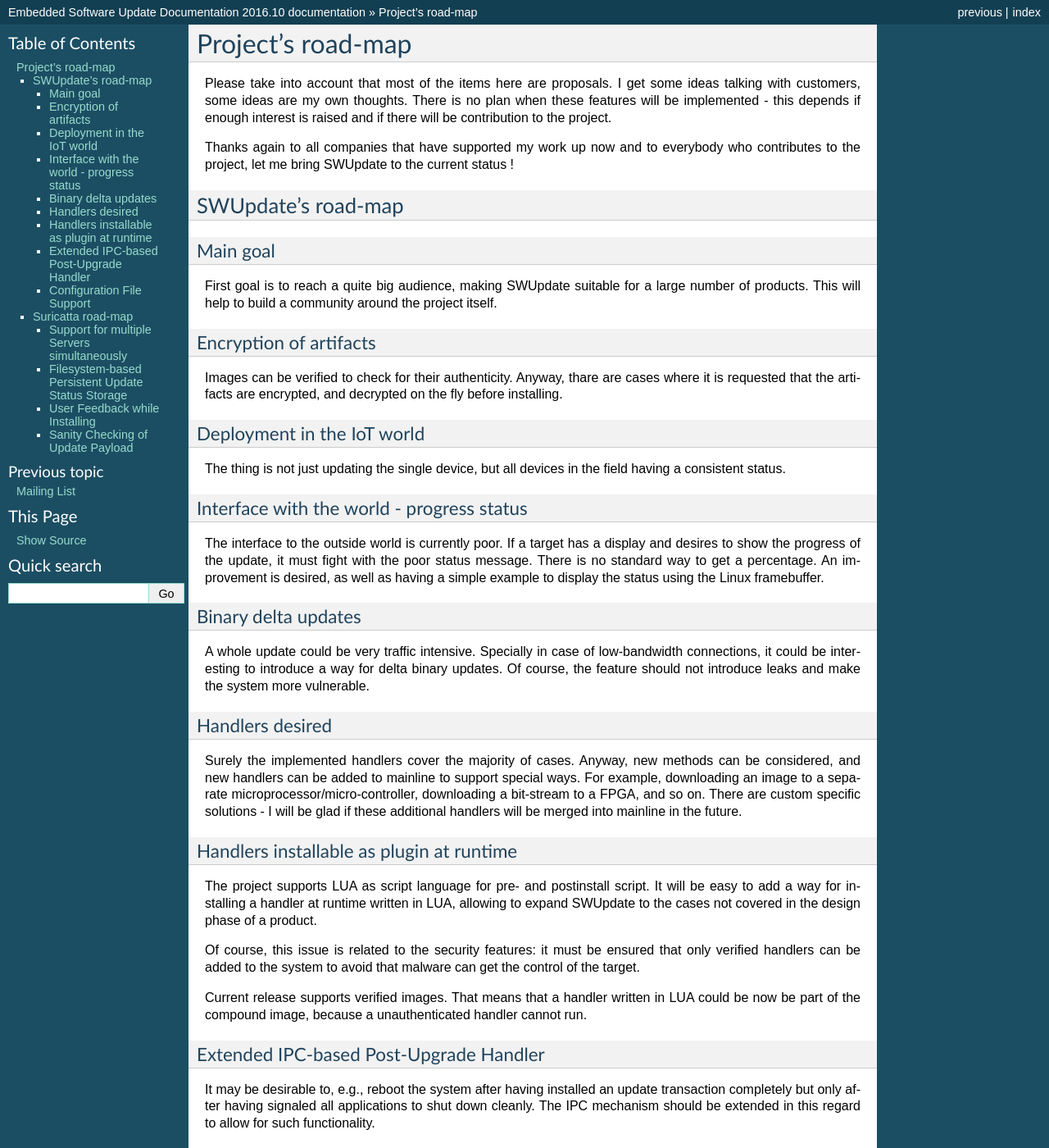
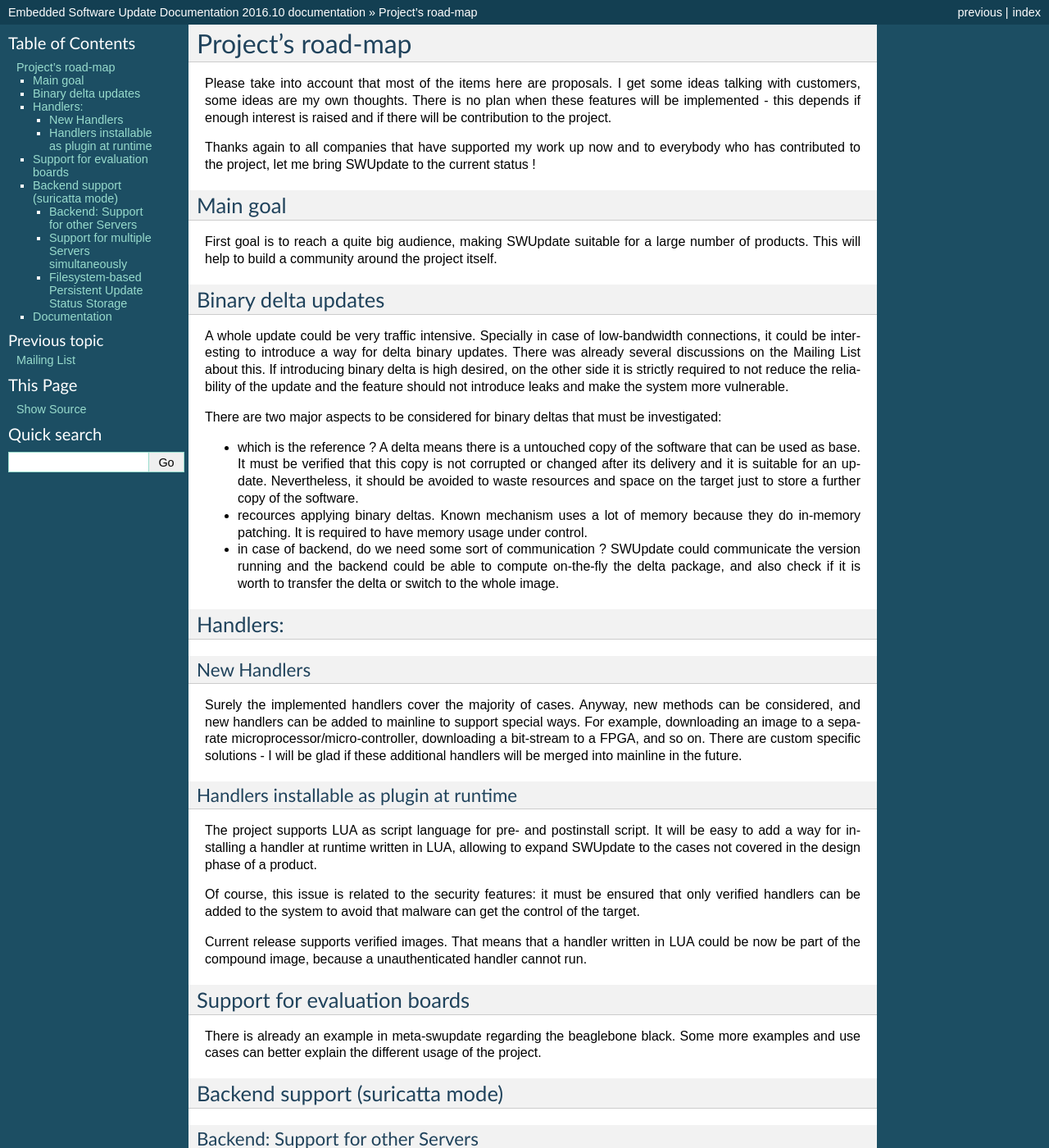
Before and after one commit to sbabic/swupdate, a Sphinx documentation site: the page built from doc/source/roadmap.rst, in a window 1280 px wide and 1400 px high. Shown: the whole window at 82% size. Built offline with Sphinx 7.4.7, drawn with Linux system fonts in a browser that asks for light colours; formulas are drawn with MathJax 3; some of the changed text lies outside the part shown.

Commit message:
doc: roadmap for future releases
Signed-off-by: Stefano Babic <sbabic@denx.de>

```diff
--- a/doc/source/roadmap.rst
+++ b/doc/source/roadmap.rst
@@ -1,6 +1,6 @@
-=============================================
+==================
 Project's road-map
-=============================================
+==================
 
 Please take into account that most of the items here are proposals.
 I get some ideas talking with customers, some ideas are my own thoughts.
@@ -8,53 +8,52 @@
 if enough interest is raised and if there will be contribution to the project.
 
 Thanks again to all companies that have supported my work up now and to
-everybody who contributes to the project, let me bring SWUpdate
+everybody who has contributed to the project, let me bring SWUpdate
 to the current status !
 
-SWUpdate's road-map
-===================
 
 Main goal
----------
+=========
 
 First goal is to reach a quite big audience, making
 SWUpdate suitable for a large number of products.
 This will help to build a community around the project
 itself.
 
-Encryption of artifacts
------------------------
-
-Images can be verified to check for their authenticity. Anyway,
-thare are cases where it is requested that the artifacts are
-encrypted, and decrypted on the fly before installing.
-
-Deployment in the IoT world
----------------------------
-
-The thing is not just updating the single device, but all
-devices in the field having a consistent status.
-
-Interface with the world - progress status
-------------------------------------------
-
-The interface to the outside world is currently poor. If a target
-has a display and desires to show the progress of the update,
-it must fight with the poor status message. There is no standard way to
-get a percentage.
-An improvement is desired, as well as having a simple example to
-display the status using the Linux framebuffer.
-
 Binary delta updates
---------------------
+====================
 
 A whole update could be very traffic intensive. Specially in case
 of low-bandwidth connections, it could be interesting to introduce
-a way for delta binary updates. Of course, the feature should not
-introduce leaks and make the system more vulnerable.
+a way for delta binary updates.
+There was already several discussions on the Mailing List about
+this. If introducing binary delta is high desired, on the other side
+it is strictly required to not reduce the reliability of the update
+and the feature should not introduce leaks and make the system
+more vulnerable.
 
-Handlers desired
-----------------
+There are two major aspects to be considered for binary deltas
+that must be investigated:
+
+- which is the reference ? A delta means there is a untouched copy
+  of the software that can be used as base. It must be verified
+  that this copy is not corrupted or changed after its delivery
+  and it is suitable for an update. Nevertheless, it should be
+  avoided to waste resources and space on the target just to store
+  a further copy of the software.
+- recources applying binary deltas. Known mechanism uses a lot of
+  memory because they do in-memory patching. It is required to have
+  memory usage under control.
+- in case of backend, do we need some sort of communication ?
+  SWUpdate could communicate the version running and the backend could
+  be able to compute on-the-fly the delta package, and also check
+  if it is worth to transfer the delta or switch to the whole image.
+
+Handlers:
+=========
+
+New Handlers
+------------
 
 Surely the implemented handlers cover the majority of cases. Anyway,
 new methods can be considered, and new handlers can be added to mainline
@@ -80,22 +79,26 @@
 written in LUA could be now be part of the compound image, because
 a unauthenticated handler cannot run.
 
-Extended IPC-based Post-Upgrade Handler
----------------------------------------
+Support for evaluation boards
+=============================
 
-It may be desirable to, e.g., reboot the system after having installed
-an update transaction completely but only after having signaled all
-applications to shut down cleanly. The IPC mechanism should be extended
-in this regard to allow for such functionality.
+There is already an example in meta-swupdate regarding
+the beaglebone black. Some more examples and use cases
+can better explain the different usage of the project.
 
-Configuration File Support
---------------------------
+Backend support (suricatta mode)
+================================
 
-As the number of command-line parameters is growing, support for reading
-the run-time configuration from a configuration file should be supported.
+Backend: Support for other Servers
+----------------------------------
 
-Suricatta road-map
-==================
+SWUpdate supports Hawkbit, but SWUpdate is unaware about which
+backend is used. Further connectors can be implemented to connect to
+other type of backend solutions.
+
+It is surely desired to have SWUpdate compatible with the most
+deployment system, and any user project can decide which is their
+backend solution.
 
 Support for multiple Servers simultaneously
 -------------------------------------------
@@ -117,28 +120,7 @@
 .. _grub:   https://www.gnu.org/software/grub/
 .. _U-Boot: http://www.denx.de/wiki/U-Boot/
 
-User Feedback while Installing
-------------------------------
+Documentation
+=============
 
-Currently, there's no concurrent feedback reported to the user while
-SWUpdate is installing the update payload. Hence, if the update payload
-is large, it is hard to tell from the outside whether the update is
-still in progress or, e.g., the system has halted. Therefore, a second
-thread may report the current update status on a regular basis, e.g.,
-every 10 seconds, to the server in order to assert the user the update
-is still running.
-
-Sanity Checking of Update Payload
----------------------------------
-
-Currently, suricatta hands over the update payload to SWUpdate and
-awaits its installation result. Suricatta has no means to inspect the
-payload, e.g., for a misconfiguration resulting in overwriting the
-currently used root file system partition, rendering the system broken.
-SWUpdate's IPC mechanism may be extended to report (meta-)data about
-a to be installed update payload such as the target partition. Only if
-this information is ACK'd by the IPC client, SWUpdate continues the
-installation or aborts otherwise.
-While one could argue that the payload should be thoroughly tested and
-can be assumed to be correct, a "last line of defense" may prove
-valuable.
+Documentation should be improved.
```
Also changed, not shown: doc/source/index.rst (+8 -1 lines).
